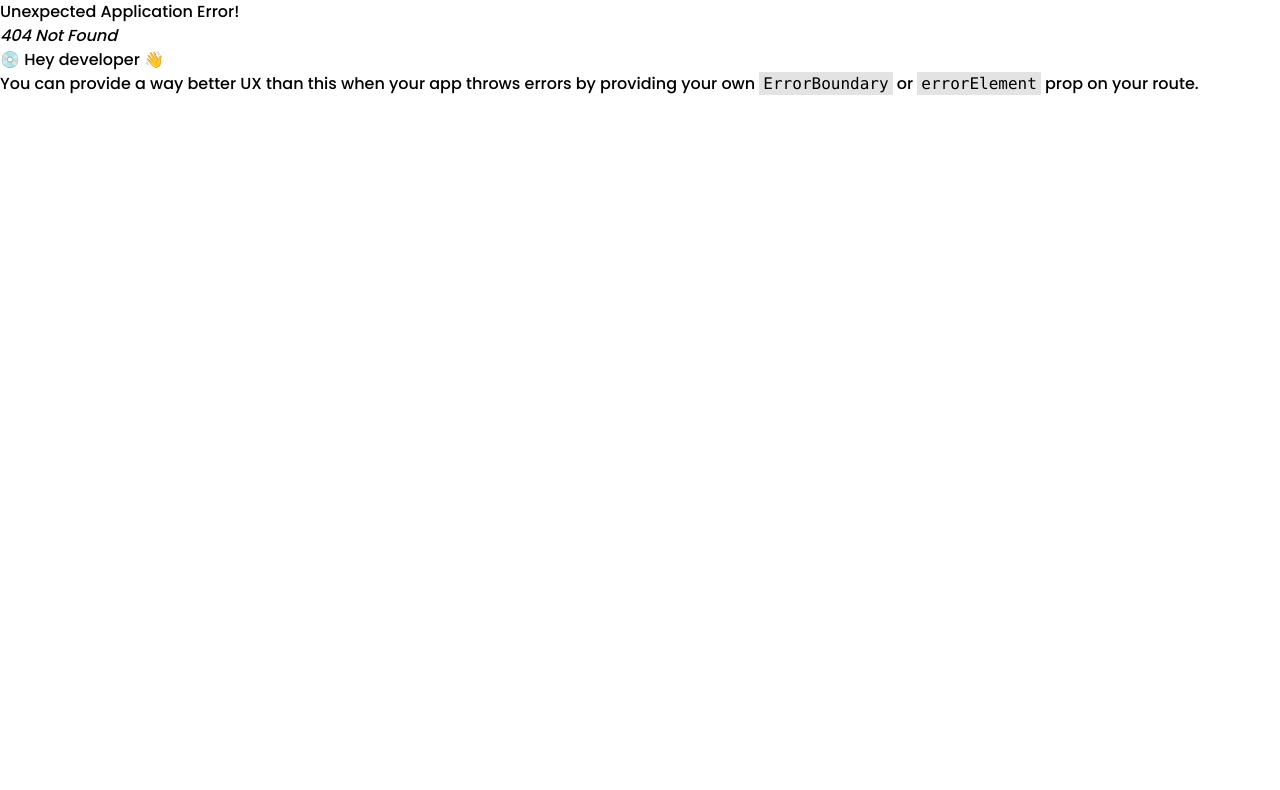
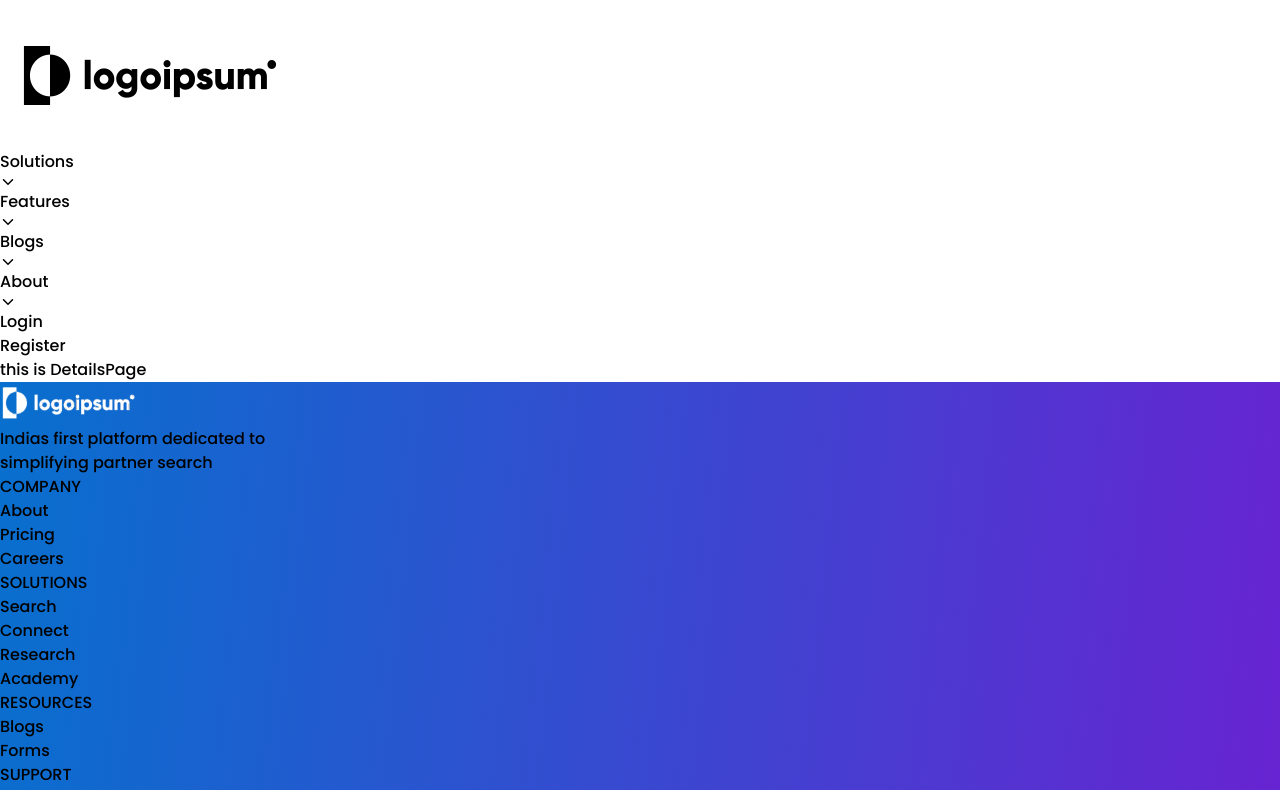
Before and after one commit to shakilahmedshuvo/logoipsum-client, a React (Vite) app: page /detailsPage in a window 1280 px wide. Before the commit this address had no page. Shown: the top 790 px of the page. Built offline with nearby package versions, Linux system fonts and the light colour scheme.

Commit message:
add detiles page routes

```diff
--- /dev/null
+++ b/src/Componenets/CharteredAccountantPage/DetailsPage.jsx
@@ -0,0 +1,10 @@
+const DetailsPage = () => {
+    return (
+        <div
+            className="max-w-7xl mx-auto">
+            this is DetailsPage
+        </div>
+    );
+};
+
+export default DetailsPage;
--- a/src/Componenets/HomePage/Banner/Banner.jsx
+++ b/src/Componenets/HomePage/Banner/Banner.jsx
@@ -1,6 +1,7 @@
 import imageOne from "../../../assets/Picture.png";
 import imageTwo from "../../../assets/Picture (1).png";
 import imageThere from "../../../assets/Picture (2).png";
+import { Link } from "react-router-dom";
 
 const Banner = () => {
     return (
@@ -37,10 +38,13 @@ const Banner = () => {
                                 type="text"
                                 placeholder="Search by Name"
                             />
-                            <button
-                                className="bg-[#0076CE] text-white text-sm py-4 px-9 rounded-md">
-                                Search
-                            </button>
+                            <Link
+                            to="/detailsPage">
+                                <button
+                                    className="bg-[#0076CE] text-white text-sm py-4 px-9 rounded-md">
+                                    Search
+                                </button>
+                            </Link>
                         </div>
                         {/* banner input field end */}
                     </div>
--- a/src/Componenets/HomePage/Navbar/Navbar.jsx
+++ b/src/Componenets/HomePage/Navbar/Navbar.jsx
@@ -1,3 +1,4 @@
+import { Link } from "react-router-dom";
 import logo from "../../../assets/logo.png";
 import { IoIosArrowDown } from "react-icons/io";
 
@@ -12,10 +13,13 @@ const Navbar = () => {
                     className="col-span-8">
                     <div
                         className="flex items-center font-bold">
-                        <img
-                            className="w-[138px]"
-                            src={logo}
-                            alt="" />
+                        <Link
+                            className="/">
+                            <img
+                                className="w-[138px]"
+                                src={logo}
+                                alt="" />
+                        </Link>
                         <p
                             className="mx-5 flex items-center">
                             Solutions <IoIosArrowDown className="ms-2 text-blue-600 font-extrabold" />
--- a/src/index.css
+++ b/src/index.css
@@ -52,6 +52,7 @@
   line-height: normal;
 }
 
+/* footer bg color */
 .footerBg {
   background: var(--gradient-footer, linear-gradient(96deg, #0076CE -7.82%, #9400D3 143.96%));
 }
--- a/src/main.jsx
+++ b/src/main.jsx
@@ -8,6 +8,7 @@ import {
 } from "react-router-dom";
 import Main from './layout/Main';
 import Home from './Componenets/HomePage/Home/Home';
+import DetailsPage from './Componenets/CharteredAccountantPage/DetailsPage';
 
 const router = createBrowserRouter([
   {
@@ -17,6 +18,10 @@ const router = createBrowserRouter([
       {
         path: "/",
         element: <Home />
+      },
+      {
+        path: "/detailsPage",
+        element: <DetailsPage />
       }
     ]
   },
```
